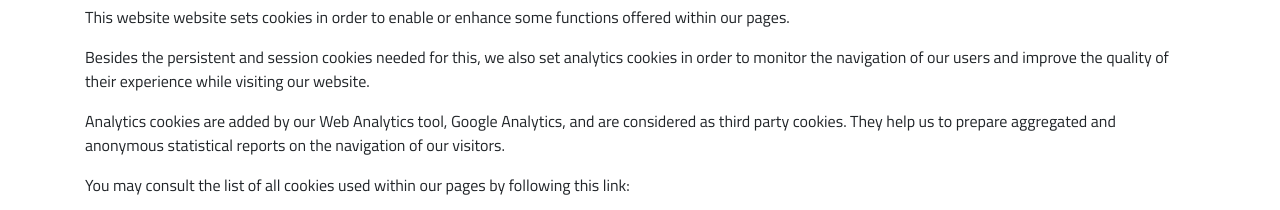
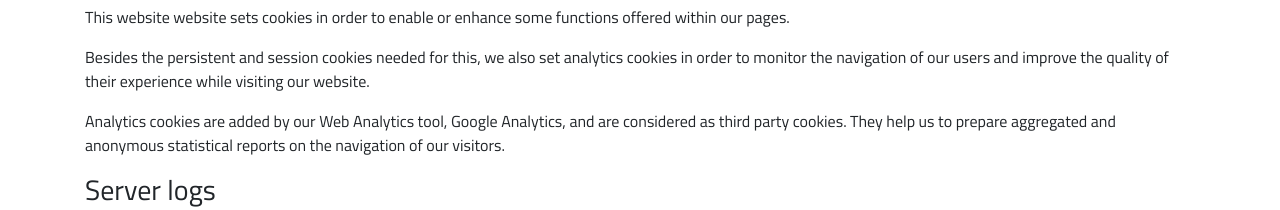
Before and after one commit to coolcrio/isnotlocal, a website: page docs/privacy.html in a window 1280 px wide. Shown: the part 309-519 px from the top of the page. Drawn offline with nearby package versions, Linux system fonts and the light colour scheme.

Commit message:
privacy policy update

```diff
--- a/docs/privacy.html
+++ b/docs/privacy.html
@@ -50,8 +50,6 @@
   <p>Besides the persistent and session cookies needed for this, we also set analytics cookies in order to monitor the navigation of our users and improve the quality of their experience while visiting our website.</p>
 
   <p>Analytics cookies are added by our Web Analytics tool, Google Analytics, and are considered as third party cookies. They help us to prepare aggregated and anonymous statistical reports on the navigation of our visitors.</p>
-
-  <p>You may consult the list of all cookies used within our pages by following this link:</p>
 
   <h3>Server logs</h3>
 
```
Also changed, not shown: privacy.html (+0 -2 lines).
